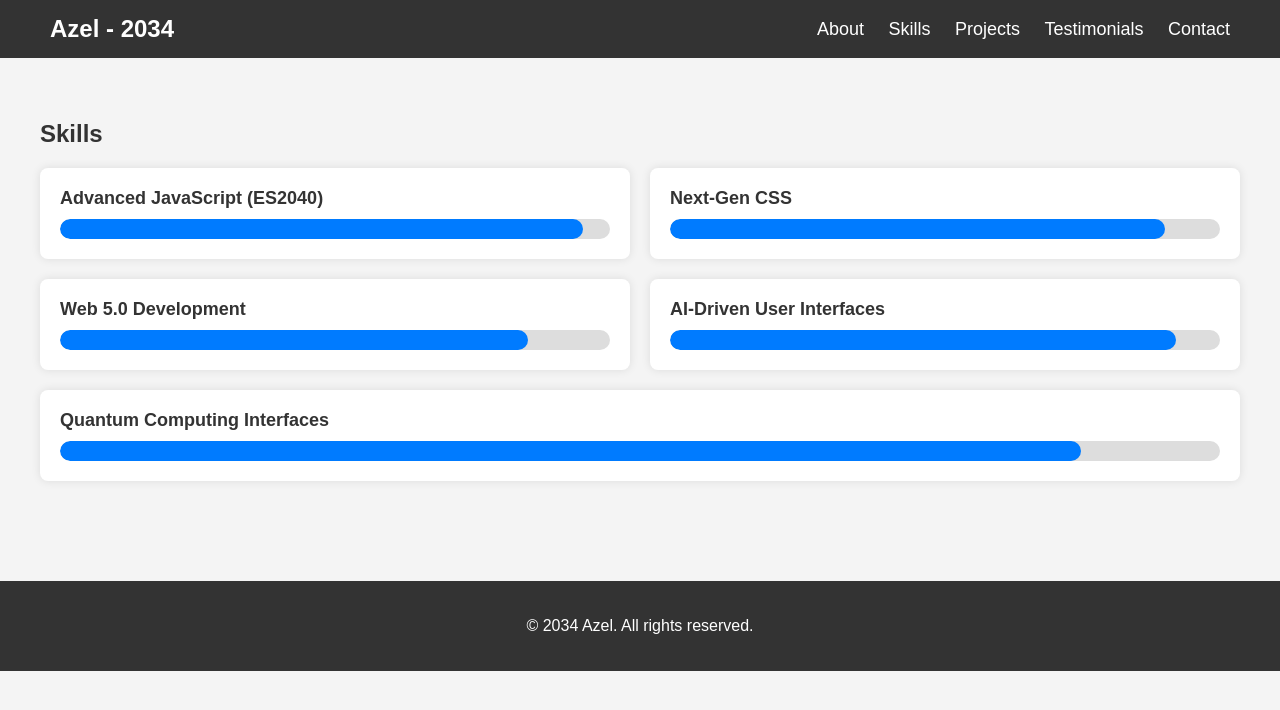
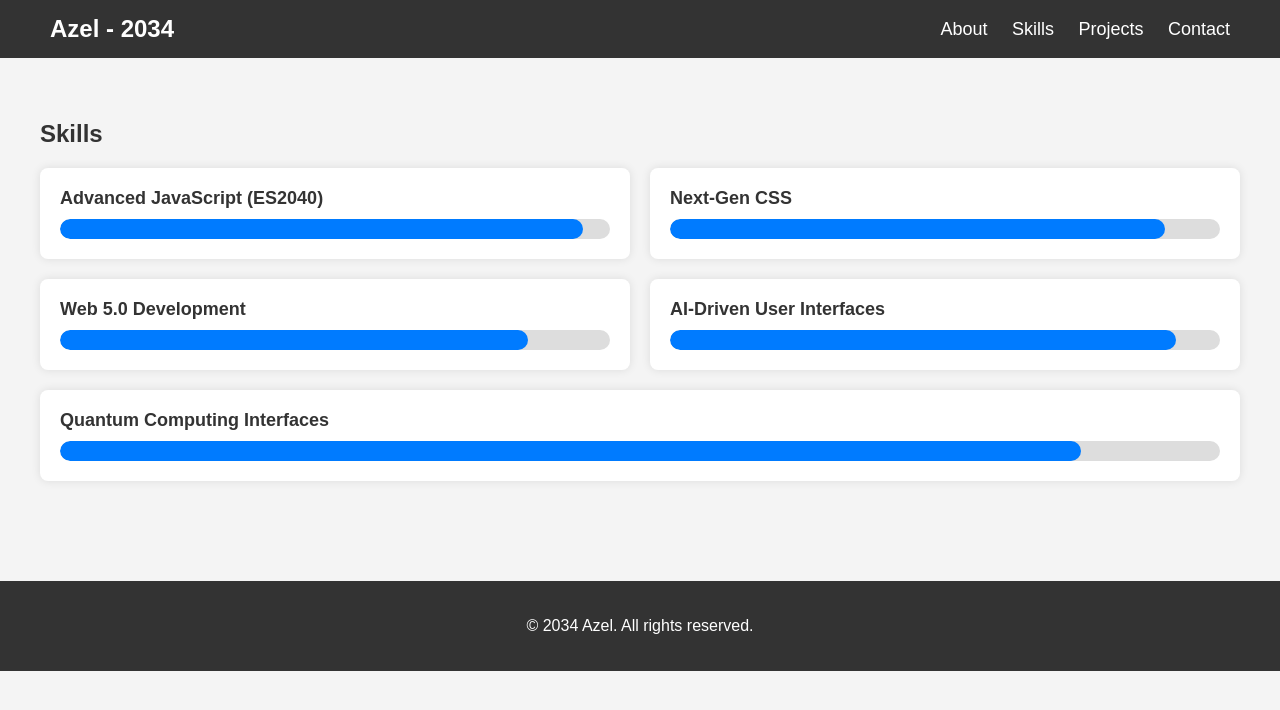
Before and after one commit to azeltkr/Portfolio-Website-Template, a plain HTML site: page skills.html in a window 1280 px wide. Drawn offline with nearby package versions, Linux system fonts and the light colour scheme; a script that the page names is missing.

Commit message:
removed testimonials
removed testimonials

```diff
--- a/skills.html
+++ b/skills.html
@@ -17,7 +17,6 @@
           <a href="about.html">About</a>
           <a href="skills.html">Skills</a>
           <a href="projects.html">Projects</a>
-          <a href="testimonial.html">Testimonials</a>
           <a href="contact.html">Contact</a>
         </nav>
       </div>
```
